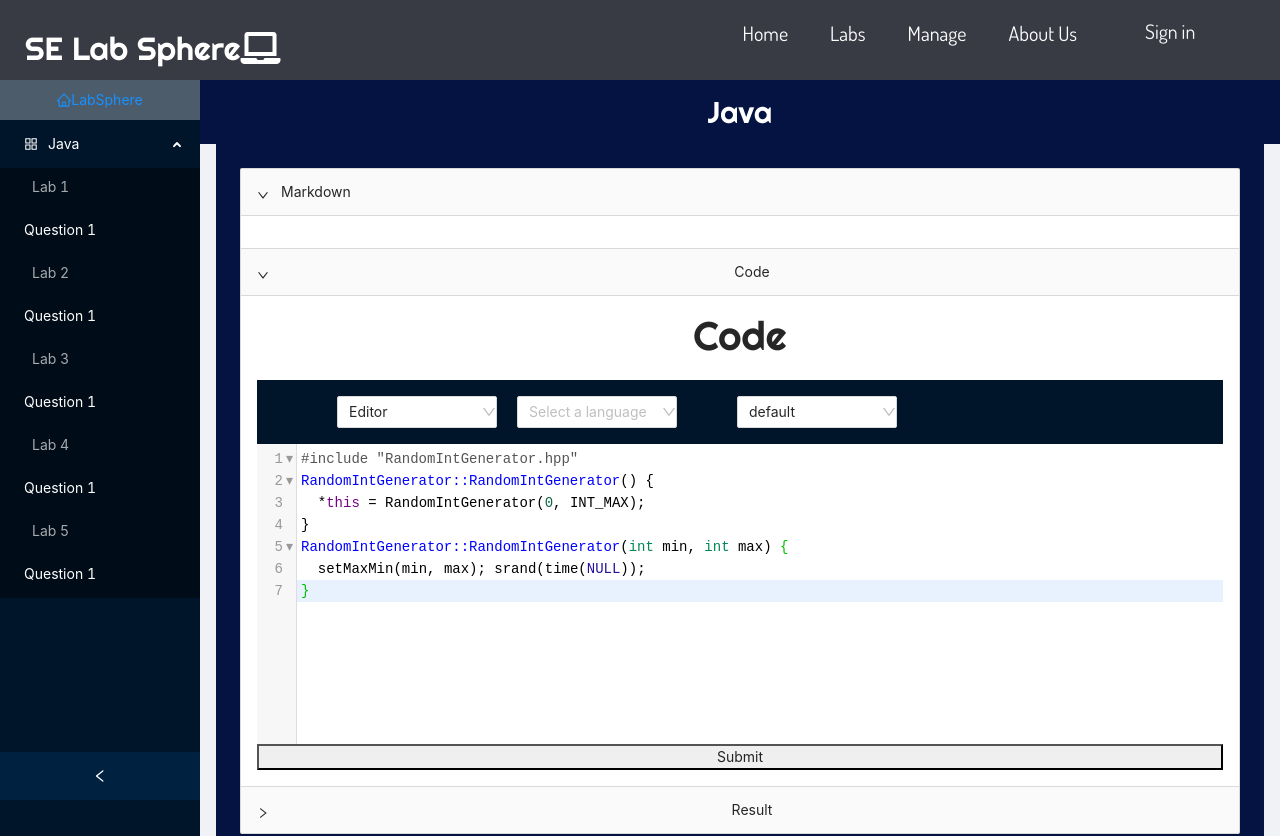
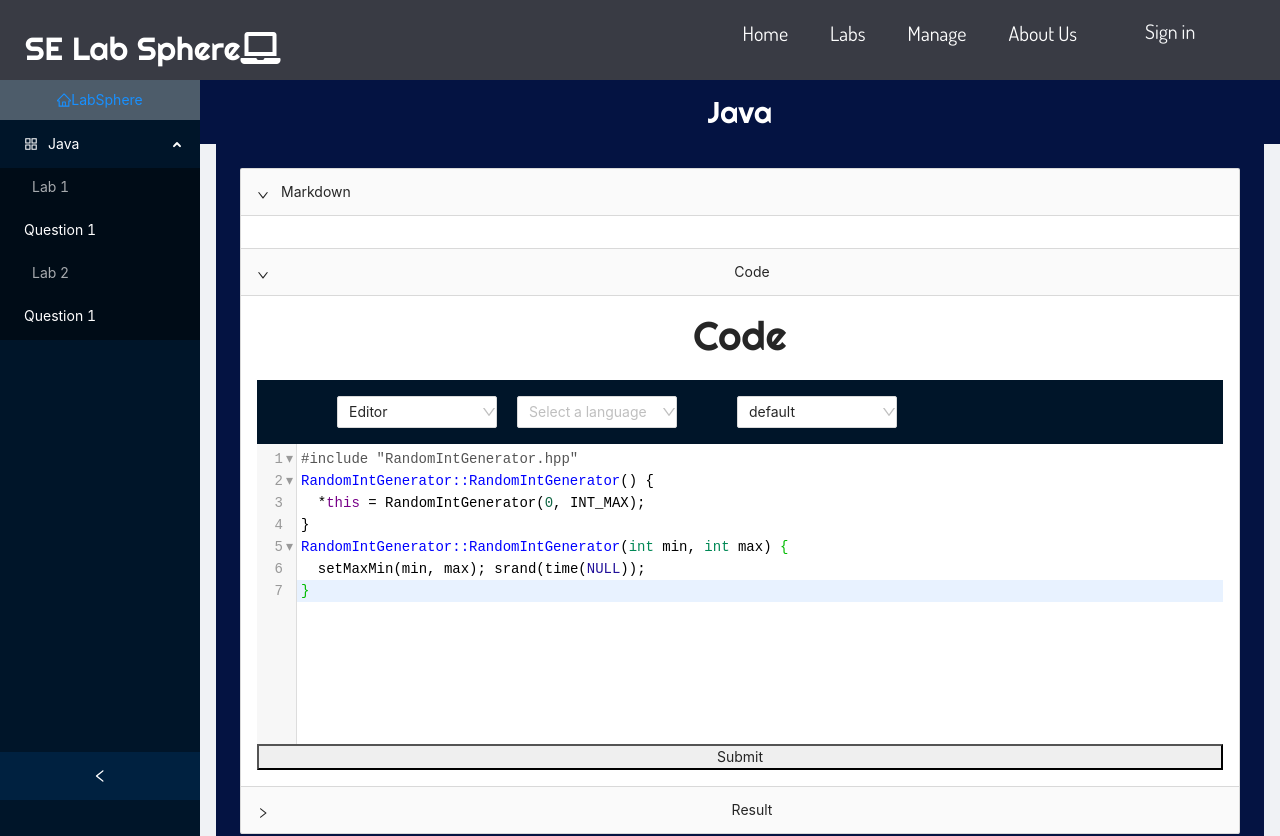
Before and after one commit to JommieJom/LabSphere, a React (Create React App) app: page /code-editor/1 in a window 1280 px wide. Shown: the top 836 px of the page. Built offline with nearby package versions, Linux system fonts and the light colour scheme.

Commit message:
reduce to 2 labs

```diff
--- a/src/components/EditorComp.js
+++ b/src/components/EditorComp.js
@@ -58,21 +58,6 @@ class LabSelection extends React.Component {
                                         <Menu.Item key="i3">Question 1</Menu.Item>
                                     </Link>
                                 </Menu.ItemGroup>
-                                <Menu.ItemGroup key="g3" title="Lab 3">
-                                    <Link to='/code-editor/1'>
-                                        <Menu.Item key="i5">Question 1</Menu.Item>
-                                    </Link>
-                                </Menu.ItemGroup>
-                                <Menu.ItemGroup key="g4" title="Lab 4">
-                                    <Link to='/code-editor/1'>
-                                        <Menu.Item key="i7">Question 1</Menu.Item>
-                                    </Link>
-                                </Menu.ItemGroup>
-                                <Menu.ItemGroup key="g5" title="Lab 5">
-                                    <Link to='/code-editor/1'>
-                                        <Menu.Item key="i9">Question 1</Menu.Item>
-                                    </Link>
-                                </Menu.ItemGroup>
                             </SubMenu>
                         </Menu>
                     </Sider>
--- a/src/components/EditorComp2.js
+++ b/src/components/EditorComp2.js
@@ -59,21 +59,6 @@ class EditorComp2 extends React.Component {
                                         <Menu.Item key="i3">Question 1</Menu.Item>
                                     </Link>
                                 </Menu.ItemGroup>
-                                <Menu.ItemGroup key="g3" title="Lab 3">
-                                    <Link to='/code-editor/1'>
-                                        <Menu.Item key="i5">Question 1</Menu.Item>
-                                    </Link>
-                                </Menu.ItemGroup>
-                                <Menu.ItemGroup key="g4" title="Lab 4">
-                                    <Link to='/code-editor/1'>
-                                        <Menu.Item key="i7">Question 1</Menu.Item>
-                                    </Link>
-                                </Menu.ItemGroup>
-                                <Menu.ItemGroup key="g5" title="Lab 5">
-                                    <Link to='/code-editor/1'>
-                                        <Menu.Item key="i9">Question 1</Menu.Item>
-                                    </Link>
-                                </Menu.ItemGroup>
                             </SubMenu>
                         </Menu>
                     </Sider>
```
